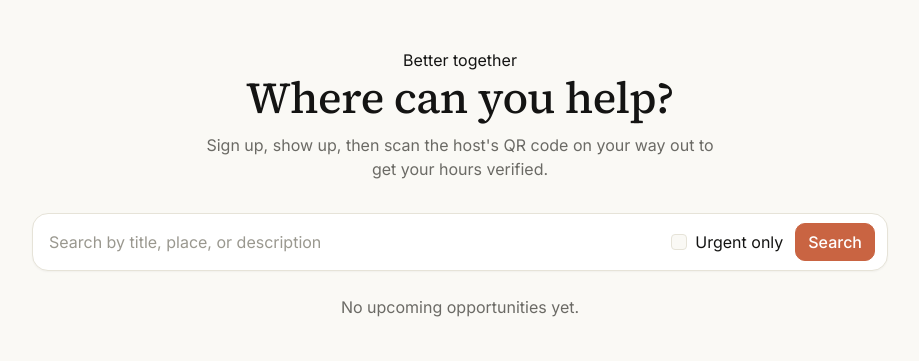
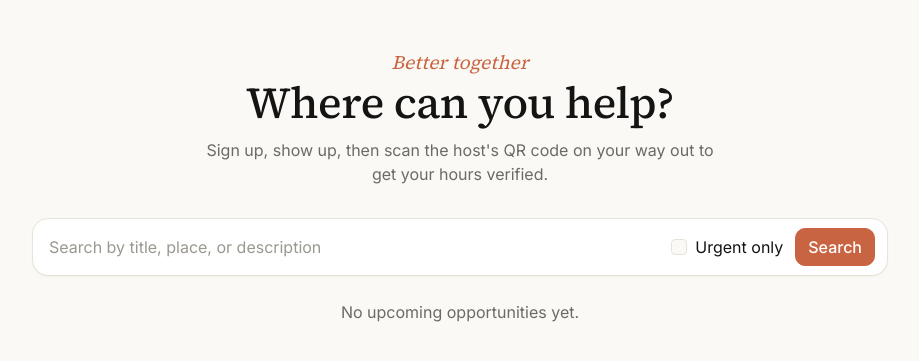
Before and after one commit to VeerGcode/tandem, a Flask app: page / in a window 1280 px wide. Shown: the part 67-428 px from the top of the page, without its empty margins (180-1099 px from the left). Run offline with Flask 3, Linux system fonts and the light colour scheme; data that the repository does not hold is empty.

Commit message:
Style the tagline

```diff
--- a/static/css/style.css
+++ b/static/css/style.css
@@ -132,3 +132,12 @@ a:focus-visible, button:focus-visible { outline: 3px solid rgba(201, 100, 66, 0.
 .list-panel { background: var(--surface); border: 1px solid var(--line); border-radius: 14px; }
 .list-row { display: flex; justify-content: space-between; align-items: center; gap: 1rem; padding: 0.85rem 1.1rem; }
 .list-row + .list-row { border-top: 1px solid var(--line); }
+
+/* Slogan above the home page heading */
+.tagline {
+  font-family: var(--serif);
+  font-style: italic;
+  font-size: 1.2rem;
+  color: var(--accent);
+  margin-bottom: 0.35rem;
+}
```
